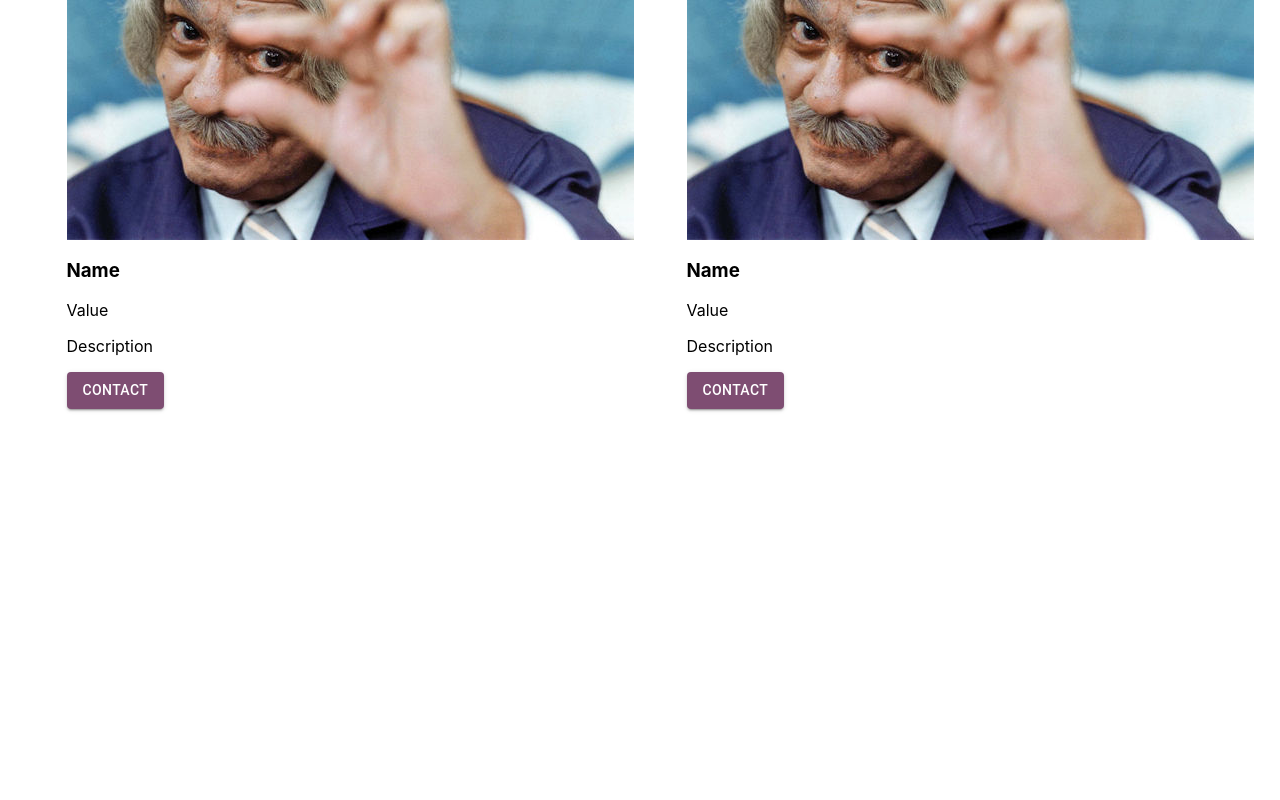
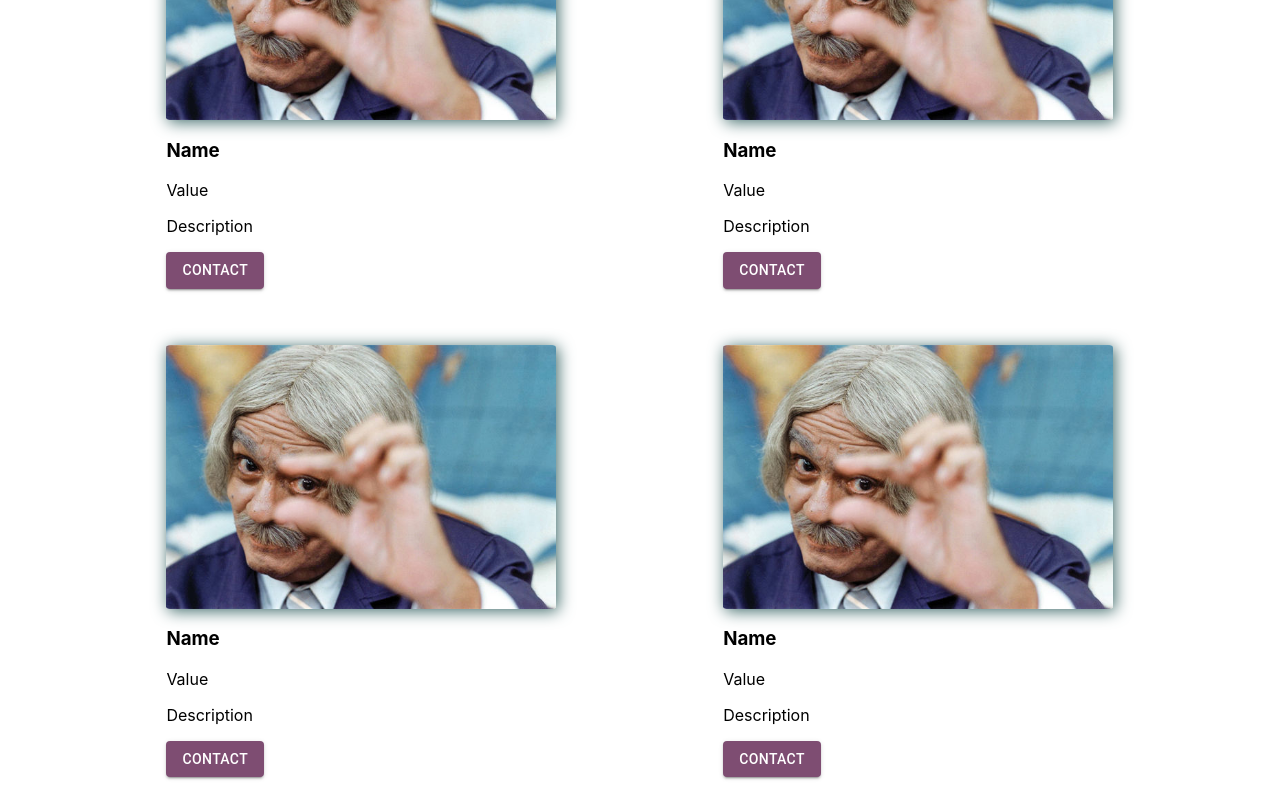
Before and after one commit to vortex2jm/teacher-express-frontend, a Next.js app: page / in a window 1280 px wide. Shown: the part 360-1160 px from the top of the page. Before the commit the page ends 800 px from the top, so only its background shows below. Built offline with nearby package versions, Linux system fonts and the light colour scheme.

Commit message:
:recycle: Changing to grid display

```diff
--- a/src/components/Item.tsx
+++ b/src/components/Item.tsx
@@ -11,7 +11,7 @@ const Item = () => {
                     <h3>Name</h3>
                     <p>Value</p>
                     <p>Description</p>
-                    <Button variant="contained">Contact</Button>
+                    <Button variant="contained" color="primary">Contact</Button>
                 </div>
             </div>
         </>
--- a/src/components/List.tsx
+++ b/src/components/List.tsx
@@ -5,11 +5,14 @@ const List = () => {
 
     return(
         <>
-            <ul >
-                <li className={styles.list}>
-                    <Item/>
-                    <Item/>
-                </li>
+            <ul className={styles.list}>
+                <li><Item/></li>
+                <li><Item/></li>
+                <li><Item/></li>
+                <li><Item/></li>
+                <li><Item/></li>
+                <li><Item/></li>
+                <li><Item/></li>
             </ul>
         </>
     )
--- a/src/styles/components/Item.module.css
+++ b/src/styles/components/Item.module.css
@@ -1,4 +1,11 @@
 .item {
     display: flex;
     flex-direction: column;
+    margin-bottom: 10%;
 }
+
+.item img{
+    width: 70%;
+    box-shadow: 2px 2px 1rem #396665;
+    border-radius: 1%;
+}
--- a/src/styles/components/List.module.css
+++ b/src/styles/components/List.module.css
@@ -1,7 +1,7 @@
 .list {
     list-style: none;
-    display: flex;
-    flex-direction: row;
-    justify-content: space-around;
-    align-items: center;
+    display: grid;
+    grid-template-columns: 50% 50%;
+    margin-left: 13%;
+    padding: 0;
 }
```
